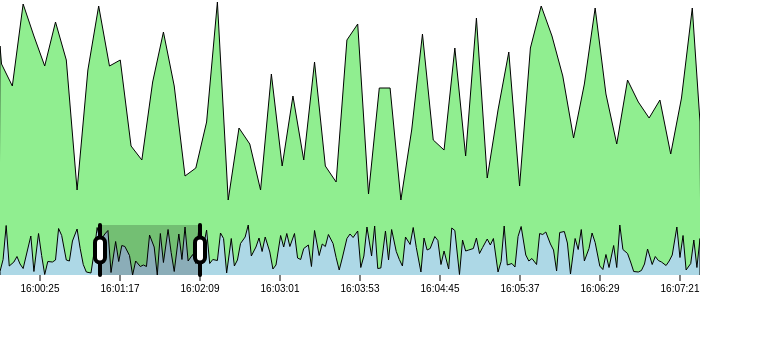
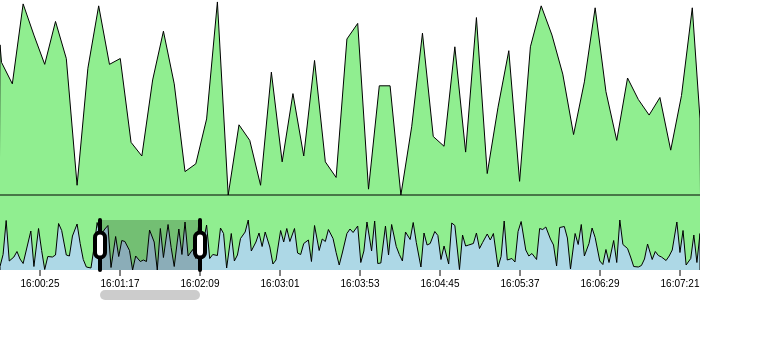
Before and after one commit to michaelbunte/bluerock_history, a React (Create React App) app: page / in a window 1280 px wide. Shown: the top 338 px of the page, without its empty margins (0-763 px from the left). Built offline with nearby package versions, Linux system fonts and the light colour scheme.

Commit message:
scrollbar

```diff
--- a/src/MyChart.js
+++ b/src/MyChart.js
@@ -5,7 +5,7 @@ const NAVBAR_HEIGHT = 50;
 const NAVBAR_RESOLUTION = 200;
 const MAIN_CHART_RESOLUTION = 4000;
 const DATE_SPACING_1_HEIGHT = 25;
-const DATE_SPACING_2_HEIGHT = 25;
+const DATE_SPACING_2_HEIGHT = 30;
 const DATE_SPACING_WIDTH = 80;
 
 
@@ -25,7 +25,7 @@ function print_date(date, range_start, range_end) {
     const date_obj = new Date(date);
     const range_size = Math.abs(range_start - range_end);
 
-    if(range_size < 1000 * 30) {
+    if (range_size < 1000 * 30) {
         const formattedDate = date_obj.toLocaleString("en-GB", {
             minute: "2-digit",
             second: "2-digit"
@@ -33,7 +33,7 @@ function print_date(date, range_start, range_end) {
         return formattedDate;
     }
 
-    if(range_size < 1000 * 60 * 30) {
+    if (range_size < 1000 * 60 * 30) {
         const formattedDate = date_obj.toLocaleString("en-GB", {
             hour: "numeric",
             minute: "2-digit",
@@ -42,7 +42,7 @@ function print_date(date, range_start, range_end) {
         return formattedDate;
     }
 
-    if(range_size < 1000 * 60 * 60 * 12) {
+    if (range_size < 1000 * 60 * 60 * 12) {
         const formattedDate = date_obj.toLocaleString("en-GB", {
             day: "numeric",
             hour: "numeric",
@@ -51,7 +51,7 @@ function print_date(date, range_start, range_end) {
         return formattedDate;
     }
 
-    if(range_size < 1000 * 60 * 60 * 24 * 10) {
+    if (range_size < 1000 * 60 * 60 * 24 * 10) {
         const formattedDate = date_obj.toLocaleString("en-GB", {
             month: "short",
             day: "numeric",
@@ -254,13 +254,17 @@ const MyChart = ({
                     fontFamily="Arial"
                     fontSize="10"
                     textAnchor="middle"
+                    pointerEvents="none"
                     fill="black">{
                         print_date(current_time, start_time, end_time)
                     }</text>
             </g>);
         } catch (e) { };
     }
-    console.log(navbar_dates)
+
+
+    let scroll_width = Math.max(Math.abs(x_pos_brush_1 - x_pos_brush_2), 10);
+    let scroll_x = Math.min(x_pos_brush_1, x_pos_brush_2) + Math.abs(x_pos_brush_1 - x_pos_brush_2) / 2 - scroll_width / 2;
 
     return (
         <div>
@@ -287,16 +291,25 @@ const MyChart = ({
                 </g>
 
 
-                <rect
+                <g
                     onMouseDown={(e) => {
                         e.stopPropagation();
-
                         set_x_origin_brush_1(e.clientX - x_pos_brush_1);
                         set_dragging_brush_1(true);
                         set_x_origin_brush_2(e.clientX - x_pos_brush_2);
                         set_dragging_brush_2(true);
                     }}
-
+                >
+                    <rect
+                        x={scroll_x}
+                        y={NAVBAR_BOTTOM + 20}
+                        height={10}
+                        width={scroll_width}
+                        fill="rgba(0,0,0,0.2)"
+                        stroke="none"
+                        rx="5"
+                    />
+                    <rect
                         x={Math.min(x_pos_brush_1, x_pos_brush_2)}
                         y={NAVBAR_TOP}
                         height={NAVBAR_HEIGHT}
@@ -304,6 +317,7 @@ const MyChart = ({
                         fill="rgba(0,0,0,0.2)"
                         stroke="none"
                     />
+                </g>
 
                 <g
                     onMouseDown={(e) => {
@@ -331,6 +345,14 @@ const MyChart = ({
                     />
                 </g>
                 {navbar_dates}
+
+                <line
+                    x1="0"
+                    x2={width}
+                    y1={MAIN_CHART_BOTTOM}
+                    y2={MAIN_CHART_BOTTOM}
+                    stroke="black"
+                />
             </svg>
         </div>
     );
```
Lines whose indentation alone changed are shown as unchanged.
